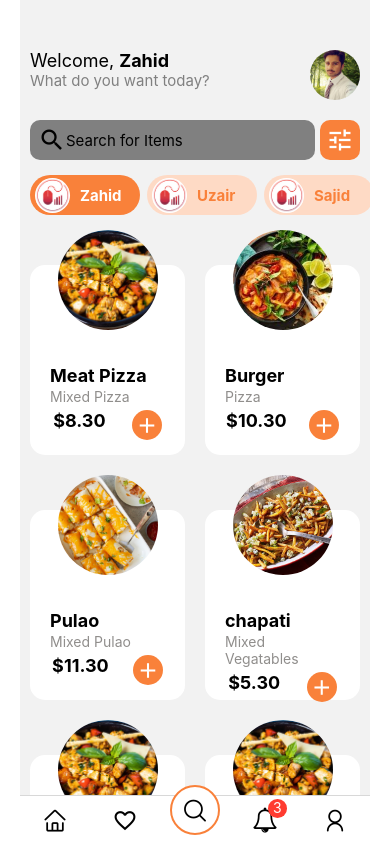
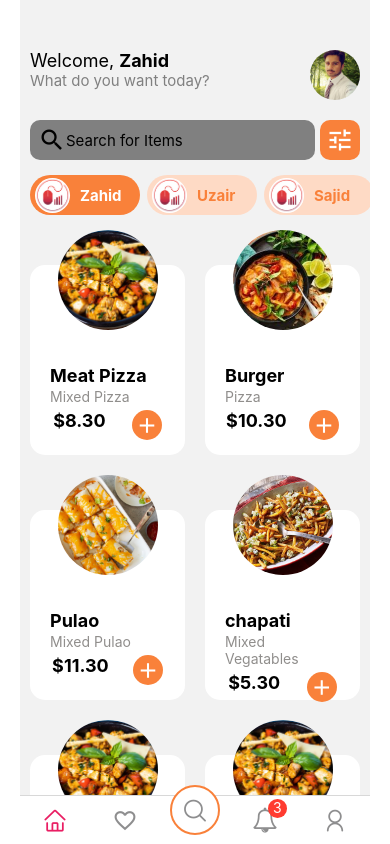
Before and after one commit to IftikharZahid/The-Seekers, a React Native app: screen /BottomNavigator in a window 390 px wide. Built offline with nearby package versions, Linux system fonts and the light colour scheme.

Commit message:
activeTintColor Updated

```diff
--- a/scr/navigation/BottomNavigator.jsx
+++ b/scr/navigation/BottomNavigator.jsx
@@ -29,9 +29,9 @@ function BottomNavigator({ navigation }) {
         component={HomeScreen}
         options={{
           tabBarLabel: "Home",
-          tabBarLabel: () => null,
+          tabBarLabelStyle: { display: "none" },
           tabBarIcon: ({ color, size }) => (
-            <AntDesign name="home" size={25} color="black" />
+            <AntDesign name="home" size={25} color={color} />
           ),
         }}
       />
@@ -40,9 +40,9 @@ function BottomNavigator({ navigation }) {
         component={Favorite}
         options={{
           tabBarLabel: "Favorite",
-          tabBarLabel: () => null,
+          tabBarLabelStyle: { display: "none" },
           tabBarIcon: ({ color, size }) => (
-            <MaterialIcons name="favorite-border" size={25} color="black" />
+            <MaterialIcons name="favorite-border" size={25} color={color} />
           ),
         }}
       />
@@ -52,7 +52,7 @@ function BottomNavigator({ navigation }) {
         component={SearchScreen}
         options={{
           tabBarLabel: "SearchScreen",
-          tabBarLabel: () => null,
+          tabBarLabelStyle: { display: "none" },
           tabBarIcon: ({ color, size }) => (
             <View
               style={{
@@ -67,7 +67,7 @@ function BottomNavigator({ navigation }) {
                 borderRadius: 25,
               }}
             >
-              <AntDesign name="search1" size={25} color="black" />
+              <AntDesign name="search1" size={25} color={color} />
             </View>
           ),
         }}
@@ -77,10 +77,9 @@ function BottomNavigator({ navigation }) {
         component={CartScreen}
         options={{
           tabBarLabel: "Updates",
-          tabBarLabel: () => null,
-
+          tabBarLabelStyle: { display: "none" },
           tabBarIcon: ({ color, size }) => (
-            <FontAwesome name="bell-o" size={25} color="black" />
+            <FontAwesome name="bell-o" size={25} color={color} />
           ),
           tabBarBadge: 3,
         }}
@@ -90,14 +89,14 @@ function BottomNavigator({ navigation }) {
         component={Profile}
         options={{
           tabBarLabel: "Profile",
-          tabBarLabel: () => null,
-
+          tabBarLabelStyle: { display: "none" },
           tabBarIcon: ({ color, size }) => (
-            <AntDesign name="user" size={25} color="black" />
+            <AntDesign name="user" size={25} color={color} />
           ),
         }}
       />
     </Tab.Navigator>
   );
 }
+
 export { BottomNavigator };
--- a/scr/navigation/STNavigator.js
+++ b/scr/navigation/STNavigator.js
@@ -11,7 +11,7 @@ const Stack = createStackNavigator();
 const STNavigator = ({ navigation }) => {
   return (
     <NavigationContainer>
-      <Stack.Navigator>
+      <Stack.Navigator screenOptions={{ headerShown: false }}>
         <Stack.Screen
           name="OnBoardScreen"
           component={OnBoardScreen}
--- a/scr/screens/SearchScreen.jsx
+++ b/scr/screens/SearchScreen.jsx
@@ -1,5 +1,5 @@
 import React from "react";
-import { View, Text, Button } from "react-native";
+import { View, Text, Button, ImageBackground, StyleSheet } from "react-native";
 import { useState } from "react";
 
 const SearchScreen = ({ navigation }) => {
@@ -14,7 +14,7 @@ const SearchScreen = ({ navigation }) => {
   }
 
   function getRandomId() {
-    return Math.floor(Math.random() * 200); // Generate a random number between 0 and 999
+    return Math.floor(Math.random() * 500); // Generate a random number between 0 and 999
   }
 
   function clearAdvice() {
@@ -22,12 +22,56 @@ const SearchScreen = ({ navigation }) => {
   }
 
   return (
-    <View style={{ flex: 1, justifyContent: "center", alignItems: "center" }}>
-      <Text>{advice}</Text>
-      <Button title="Get Advice" onPress={getAdvice} />
-      <Button title="Clear Advice" onPress={clearAdvice} />
+    <View style={styles.container}>
+      <View style={styles.card}>
+        <Text
+          style={{
+            color: "white",
+            fontSize: 25,
+            textAlign: "center",
+            justifyContent: "space-around",
+          }}
+        >
+          {advice}
+        </Text>
+      </View>
+      <View
+        style={{
+          height: "50%",
+          justifyContent: "space-evenly",
+          alignItems: "center",
+          flexDirection: "row",
+        }}
+      >
+        <Button title="Get Advice" onPress={getAdvice} />
+        <Button title="Clear Advice" onPress={clearAdvice} />
+      </View>
     </View>
   );
 };
 
 export { SearchScreen };
+
+const styles = StyleSheet.create({
+  container: {
+    flex: 1,
+    justifyContent: "center",
+    alignItems: "center",
+    marginTop: 50,
+  },
+  imageBackground: {
+    width: "100%",
+    height: "100%",
+  },
+  card: {
+    height: 250,
+    width: "100%",
+    marginHorizontal: 10,
+    marginBottom: 20,
+    marginTop: 250,
+    borderRadius: 15,
+    elevation: 13,
+    backgroundColor: "maroon",
+    justifyContent: "center",
+  },
+});
```
